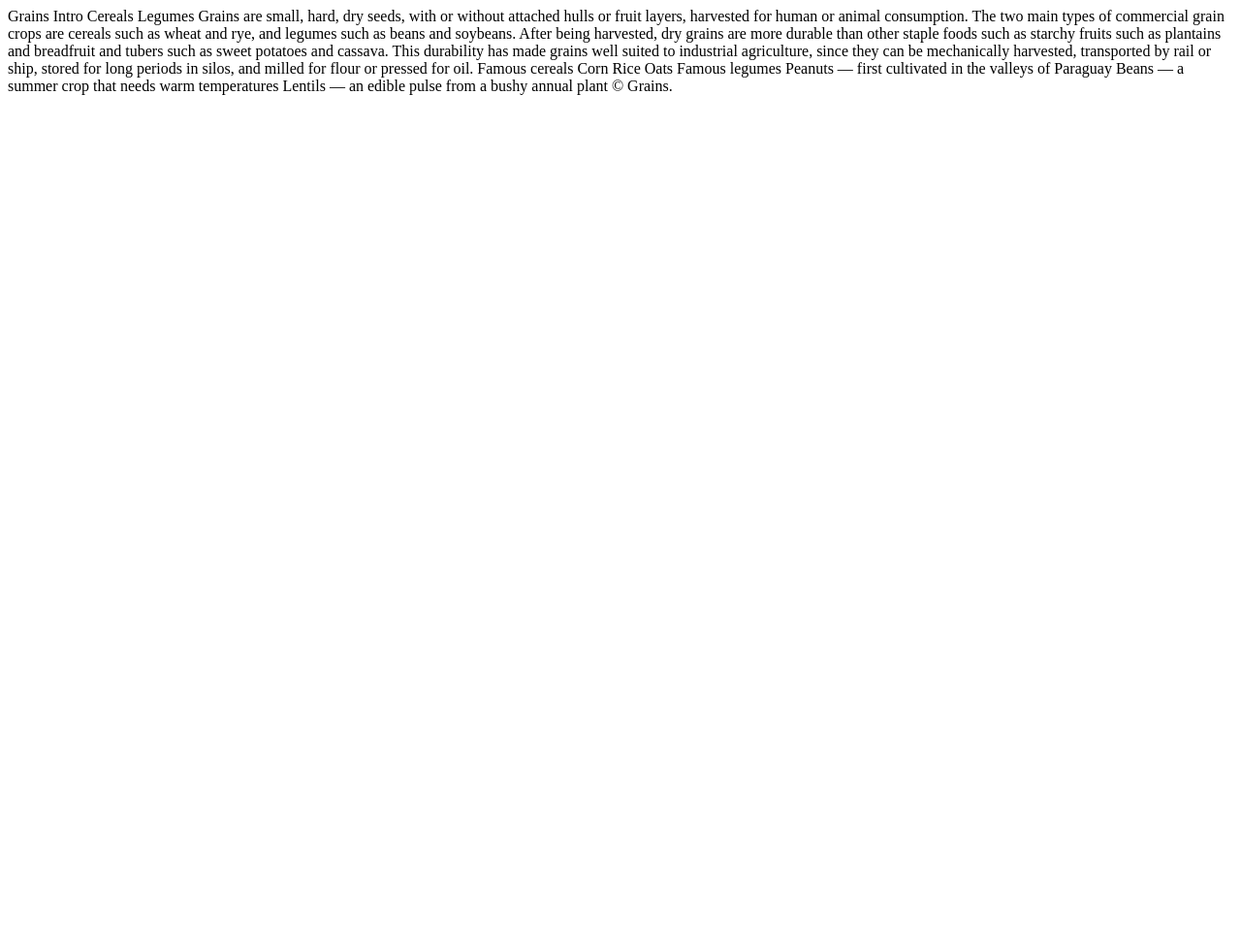
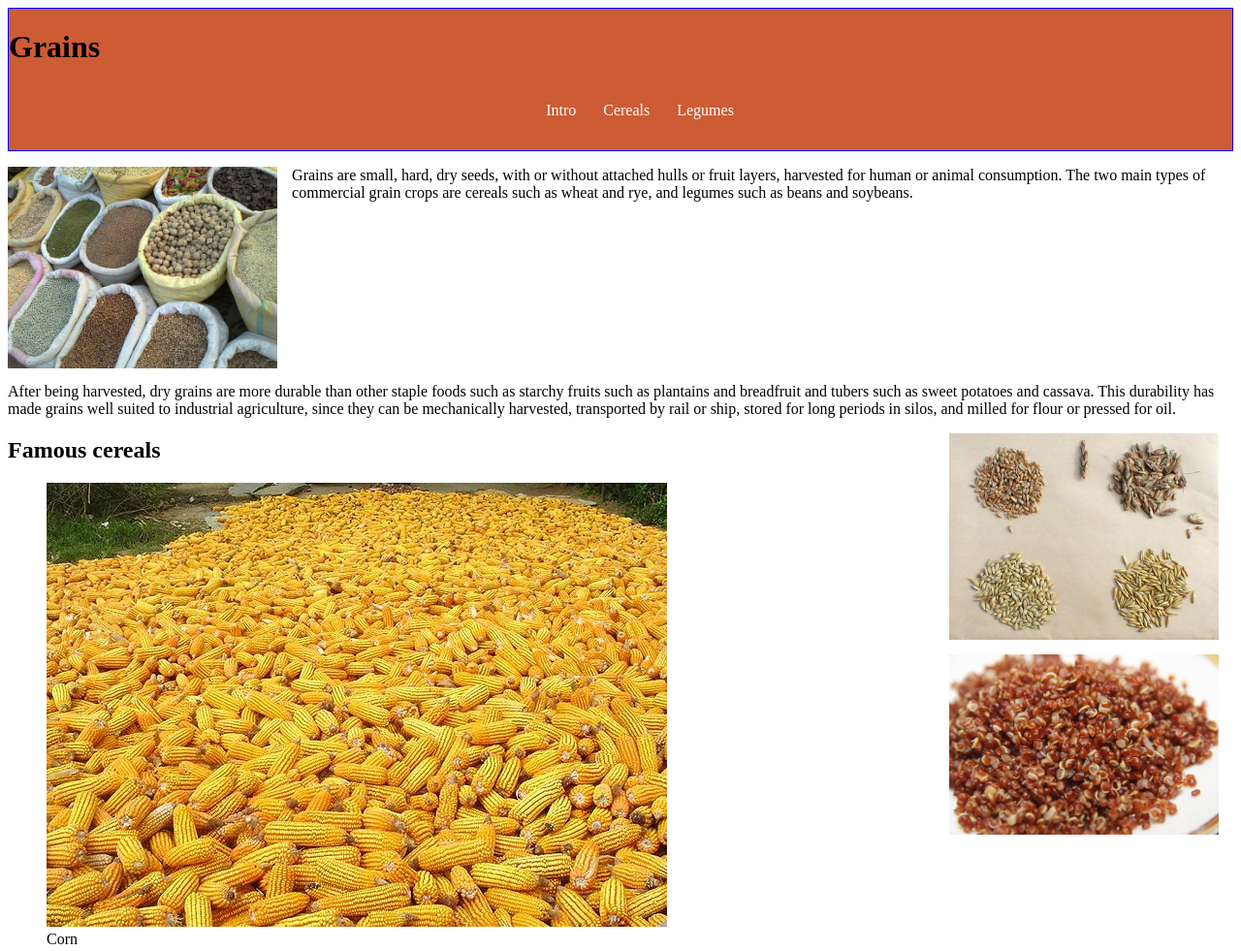
Before and after one commit to kaylaboch/assignment-5, a plain HTML site: page index.html in a window 1280 px wide. Shown: the top 981 px of the page at 97% size. Before the commit the page ends 800 px from the top, so only its background shows below. Drawn offline with Linux system fonts and the light colour scheme.

Commit message:
images added and started to add colors

```diff
--- a/css/main.css
+++ b/css/main.css
@@ -0,0 +1,58 @@
+html{
+  box-sizing: border-box;
+}
+
+*, *::before, *::after{
+  box-sizing: inherit;
+}
+.inset{
+  float: left;
+  width: 22%;
+  margin-right: 15px;
+  margin-bottom: 15px;
+}
+.p2{
+  clear: left;
+}
+
+.clear-it{
+  clear: right;
+  float: right;
+}
+.clearit{
+  clear:right;
+  float:right;
+}
+div{
+  background-color: #cd5b34;
+  border: 1px solid blue;
+  overflow: hidden;
+}
+nav{
+  background-color: #cd5b34;
+  text-align: center;
+  width: none;
+  height: none;
+}
+nav ul{
+  list-style-type: none;
+  margin: 0;
+  padding: 0;
+  display: inline-block;
+}
+nav li{
+  display: inline-block;
+}
+nav a{
+  display: inline-block;
+  padding: 1em 0.75em;
+  background-color: #cd5b34;
+  color: white;
+  text-decoration: none;
+  border-radius: 5px;
+  width: none;
+  height: none;
+}
+a:hover{
+  color: #d98156;
+}
--- a/index.html
+++ b/index.html
@@ -1,22 +1,58 @@
-Grains
+<!doctype html>
+<html>
+<head>
+  <meta charset="utf-8">
+  <title>floats</title>
+  <link href="css/main.css" rel="stylesheet">
+</head>
+<div>
+<header>
+<h1> Grains</h1>
+<nav>
+  <ol>
+    <li><a href="">Intro</a></li>
+    <li><a href="">Cereals</a></li>
+    <li><a href="">Legumes</a></li>
+  </ol>
+</nav>
+</header>
+</div>
+<body>
+<main>
+  <img class="inset" src="images/grains.jpg" alt="">
+<p>Grains are small, hard, dry seeds, with or without attached hulls or fruit layers, harvested for human or animal consumption. The two main types of commercial grain crops are cereals such as wheat and rye, and legumes such as beans and soybeans.</p>
+<p class="p2">After being harvested, dry grains are more durable than other staple foods such as starchy fruits such as plantains and breadfruit and tubers such as sweet potatoes and cassava. This durability has made grains well suited to industrial agriculture, since they can be mechanically harvested, transported by rail or ship, stored for long periods in silos, and milled for flour or pressed for oil.</p>
+  <img class="inset clear-it" src="images/cereals.jpg" alt="">
+  <img class="inset clearit" src="images/quinoa.jpg" alt="">
 
-Intro
-Cereals
-Legumes
+<h2>Famous cereals</h2>
+<figure>
+  <img src="images/corn.jpg" alt="Corn">
+  <figcaption>Corn</figcaption>
+</figure>
+  <img src="images/rice.jpg" alt="Rice">
+  <figcaption>Rice</figcaption>
+</figure>
+  <img src="images/oats.jpg" alt="Oats">
+  <figcaption>Oats</figcaption>
+</figure>
 
-Grains are small, hard, dry seeds, with or without attached hulls or fruit layers, harvested for human or animal consumption. The two main types of commercial grain crops are cereals such as wheat and rye, and legumes such as beans and soybeans.
-After being harvested, dry grains are more durable than other staple foods such as starchy fruits such as plantains and breadfruit and tubers such as sweet potatoes and cassava. This durability has made grains well suited to industrial agriculture, since they can be mechanically harvested, transported by rail or ship, stored for long periods in silos, and milled for flour or pressed for oil.
+<h2>Famous legumes</h2>
 
-Famous cereals
+<figure>
+  <img src="images/peanuts.jpg" alt="Peanuts">
+</figure>
+    <p>Peanuts — first cultivated in the valleys of Paraguay</p>
+<figure><img src="images/beans.jpg" alt="Beans">
+</figure>
+    <p>Beans — a summer crop that needs warm temperatures</p>
+<figure><img src="images/lentils.jpg" alt="Lentils">
+</figure>
+    <p>Lentils — an edible pulse from a bushy annual plant</p>
 
-Corn
-Rice
-Oats
-
-Famous legumes
-
-Peanuts — first cultivated in the valleys of Paraguay
-Beans — a summer crop that needs warm temperatures
-Lentils — an edible pulse from a bushy annual plant
-
+<footer>
 © Grains.
+</footer>
+</main>
+</body>
+</html>
```
Also changed, not shown: images/beans.jpg (added), images/cereals.jpg (added), images/corn.jpg (added), images/grain-left.svg (added), images/grain-right.svg (added), images/grains.jpg (added), images/lentils.jpg (added), images/oats.jpg (added), images/peanuts.jpg (added), images/quinoa.jpg (added), images/rice.jpg (added).
